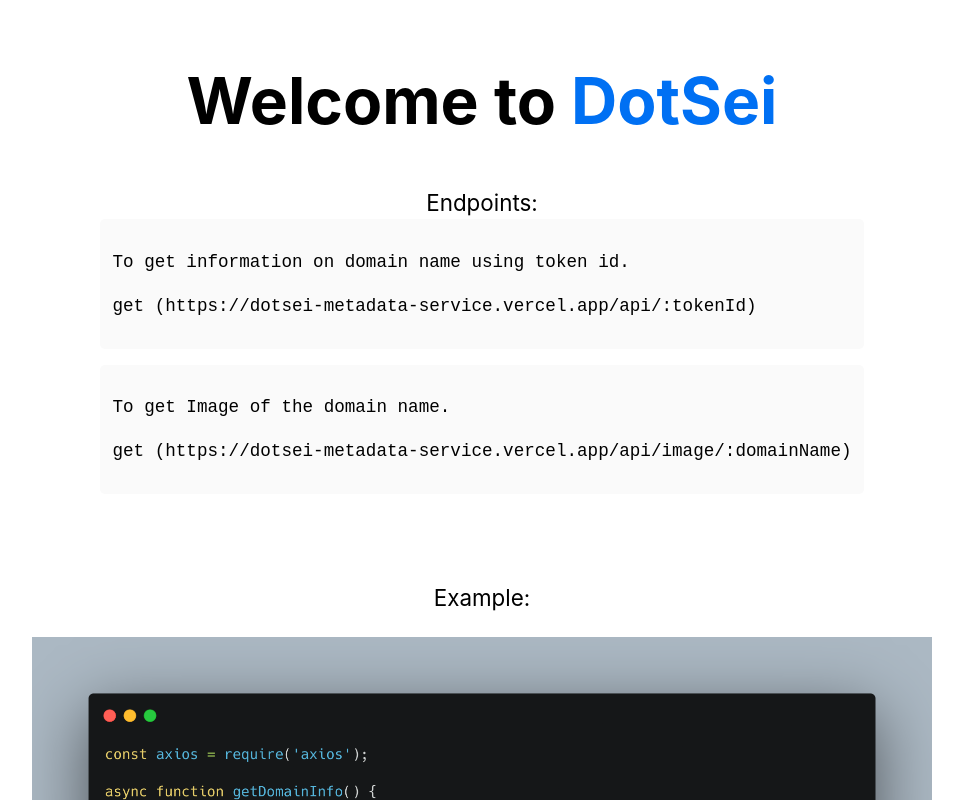
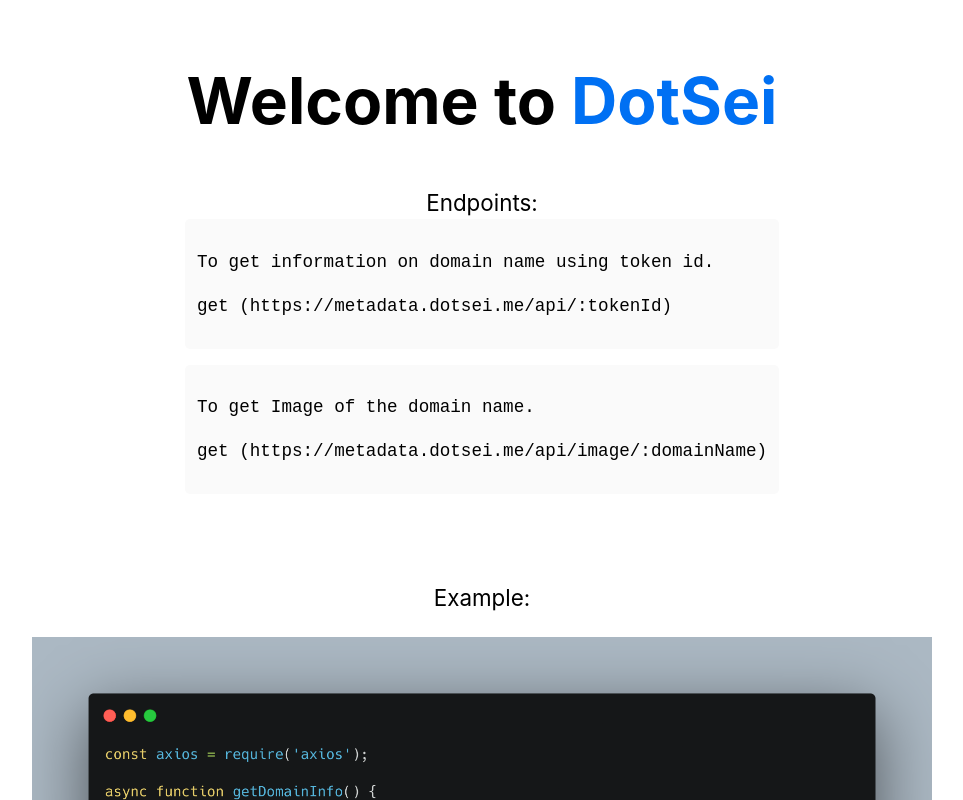
Before and after one commit to DotNames/dotsei-metadata-service, a Next.js app: page / in a window 1280 px wide. Shown: the top 800 px of the page, without its empty margins (158-1121 px from the left). Built offline with nearby package versions, Linux system fonts and the light colour scheme.

Commit message:
Update index.tsx

```diff
--- a/pages/index.tsx
+++ b/pages/index.tsx
@@ -28,7 +28,7 @@
                   </p>
                   <p className={styles.uuiSub}>
                     get
-                    (https://dotsei-metadata-service.vercel.app/api/:tokenId)
+                    (https://metadata.dotsei.me/api/:tokenId)
                   </p>
                 </code>
               </code>
@@ -41,7 +41,7 @@
                   </p>
                   <p className={styles.uuiSub}>
                     get
-                    (https://dotsei-metadata-service.vercel.app/api/image/:domainName)
+                    (https://metadata.dotsei.me/api/image/:domainName)
                   </p>
                 </code>
               </code>
```
